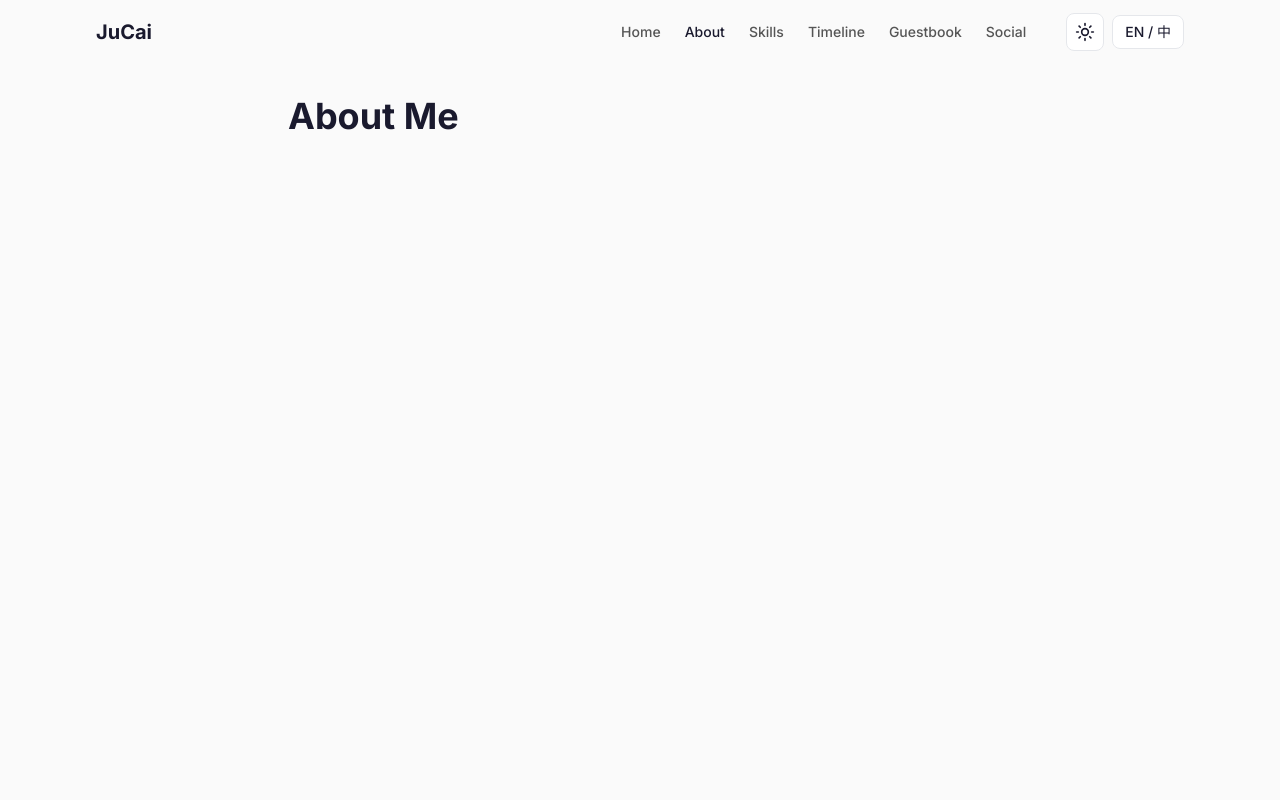
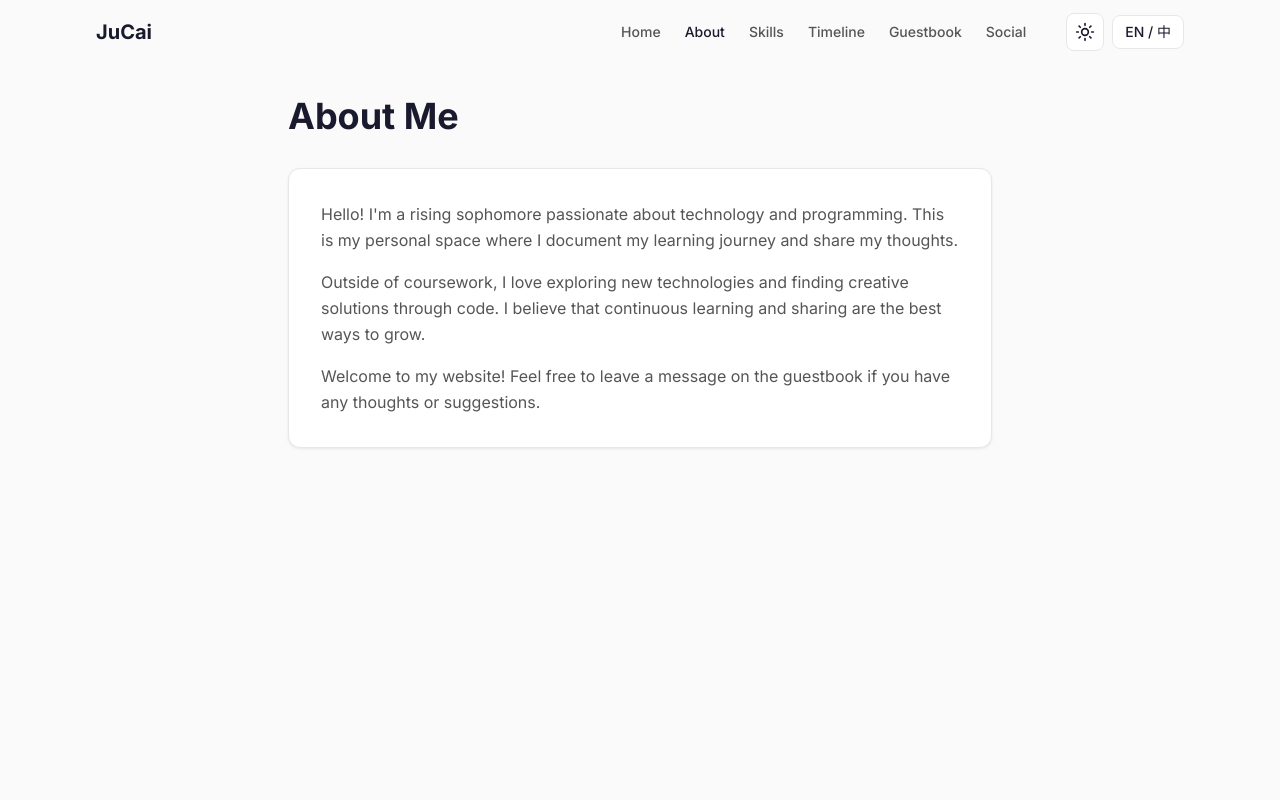
Before and after one commit to ImJc917/JuCai-Website, a Next.js app: page /en/about in a window 1280 px wide. Shown: the top 800 px of the page. Built offline with nearby package versions, Linux system fonts and the light colour scheme.

Commit message:
fix: 修复关于我页面内容因延迟参数单位变化而不显示的问题
ScrollFadeIn 重构后 delay 从毫秒变为秒，about 和 guestbook 页面的 delay={100} 变成了 100 秒延迟，改为 delay={0.1}

```diff
--- a/src/app/[locale]/about/page.tsx
+++ b/src/app/[locale]/about/page.tsx
@@ -26,7 +26,7 @@ export default async function AboutPage({
             </h1>
           </ScrollFadeIn>
 
-          <ScrollFadeIn delay={100}>
+          <ScrollFadeIn delay={0.1}>
             <div
               className="p-8 rounded-xl leading-relaxed text-base"
               style={{
--- a/src/app/[locale]/guestbook/page.tsx
+++ b/src/app/[locale]/guestbook/page.tsx
@@ -30,7 +30,7 @@ export default async function GuestbookPage({
             </p>
           </ScrollFadeIn>
 
-          <ScrollFadeIn delay={100}>
+          <ScrollFadeIn delay={0.1}>
             <div
               className="p-6 rounded-xl"
               style={{
```
